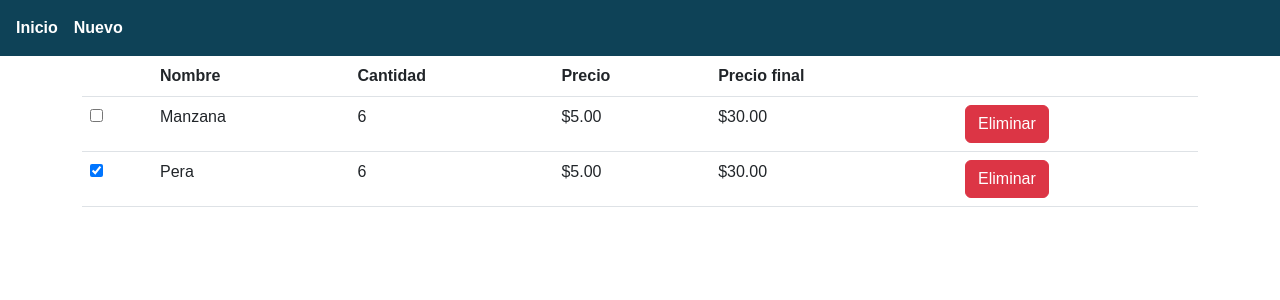
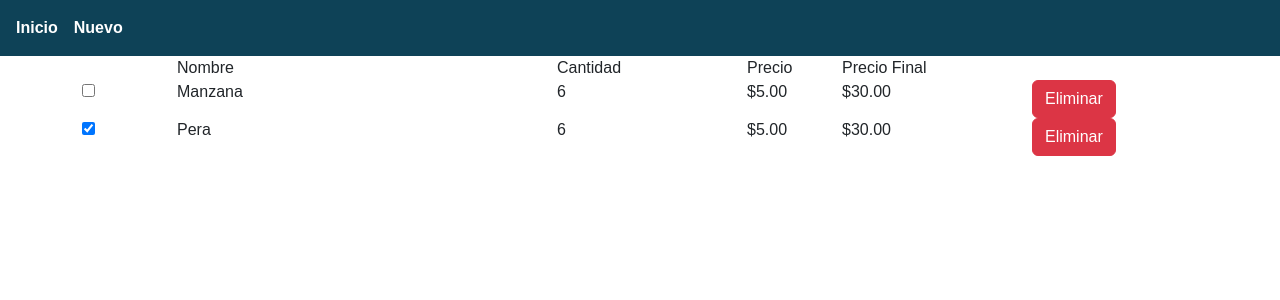
Before and after one commit to Xaviermora/shopping-list, an Angular app: page / in a window 1280 px wide. Shown: the top 300 px of the page. Built offline with nearby package versions, Linux system fonts and the light colour scheme.

Commit message:
Se hace estructurado html de los items y se crea el componente item

```diff
--- a/src/app/app.module.ts
+++ b/src/app/app.module.ts
@@ -5,12 +5,14 @@ import { AppRoutingModule } from './app-routing.module';
 import { AppComponent } from './app.component';
 import { NavbarComponent } from './shared/navbar/navbar.component';
 import { ItemsComponent } from './components/items/items.component';
+import { ItemComponent } from './components/item/item.component';
 
 @NgModule({
   declarations: [
     AppComponent,
     NavbarComponent,
-    ItemsComponent
+    ItemsComponent,
+    ItemComponent
   ],
   imports: [
     BrowserModule,
--- /dev/null
+++ b/src/app/components/item/item.component.html
@@ -0,0 +1,12 @@
+<div class="row">
+    <div class="col">
+        <input type="checkbox" [checked]="item.completed">
+    </div>
+    <div class="col-4">{{item.title}}</div>
+    <div class="col-2">{{item.quantity}}</div>
+    <div class="col">{{item.price | currency}}</div>
+    <div class="col-2">{{(item.price * item.quantity) | currency}}</div>
+    <div class="col-2">
+        <button class="btn btn-danger">Eliminar</button>
+    </div>
+</div>
--- a/src/app/components/items/items.component.html
+++ b/src/app/components/items/items.component.html
@@ -1,26 +1,12 @@
-<div class="container table-responsive">
-    <table class="table">
-        <thead>
-            <tr>
-                <th></th>
-                <th scope="col">Nombre</th>
-                <th scope="col">Cantidad</th>
-                <th scope="col">Precio</th>
-                <th>Precio final</th>
-                <th></th>
-            </tr>
-        </thead>
-        <tbody>
-            <tr *ngFor="let item of items">
-                <td>
-                    <input type="checkbox" [checked]="item.completed">
-                </td>
-                <td>{{item.title}}</td>
-                <td>{{item.quantity}}</td>
-                <td>{{item.price | currency}}</td>
-                <td>{{(item.price * item.quantity) | currency}}</td>
-                <td><button class="btn btn-danger">Eliminar</button></td>
-            </tr>
-        </tbody>
-    </table>
+<div class="container">
+    <div class="row">
+        <div class="col"></div>
+        <div class="col-4">Nombre</div>
+        <div class="col-2">Cantidad</div>
+        <div class="col">Precio</div>
+        <div class="col-2">Precio Final</div>
+        <div class="col-2"></div>
+    </div>
+
+    <app-item class="col-12" *ngFor="let item of items" [item]="item"></app-item>
 </div>
--- a/src/app/components/items/items.component.ts
+++ b/src/app/components/items/items.component.ts
@@ -23,4 +23,6 @@ export class ItemsComponent {
       completed: true
     }
   ]
+
+  constructor(){}
 }
```
Also changed, not shown: src/app/components/item/item.component.ts (added, +11 -0 lines), src/app/components/item/item.component.css (added), 1 other file (tests, documents, lock files or other folders).
